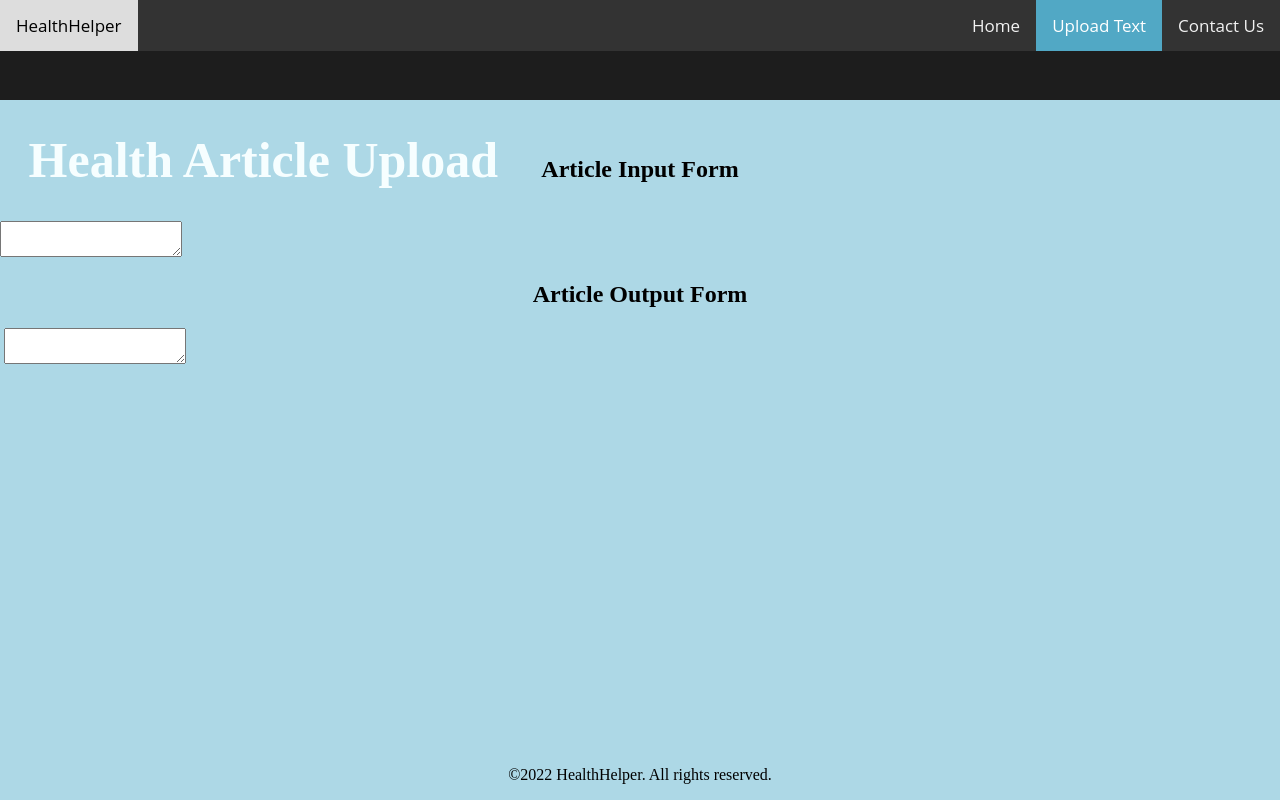
After one commit to abigailnacional/HealthHelper, a Flask app: page /upload in a window 1280 px wide. The commit adds this page. Run offline with Flask 2, Linux system fonts and the light colour scheme.

Commit message:
Moved, renamed, and edited html files in order to render them properly with Flask

```diff
--- a/app.py
+++ b/app.py
@@ -12,9 +12,19 @@ db = SQLAlchemy(app)
 sessionmaker = sqlalchemy.orm.sessionmaker(db.engine)
 
 @app.route("/")
-def index():
+def home():
      #request()
-     return render_template("index.html")
+     return render_template("home.html")
+
+@app.route("/upload")
+def upload():
+     #request()
+     return render_template("upload.html")
+
+@app.route("/contact_us")
+def contact_us():
+     #request()
+     return render_template("contact_us.html")
 
 #Make form for text intake
 
--- a/appmodels/templates/base.html
+++ b/appmodels/templates/base.html
@@ -1,9 +1,31 @@
 <!DOCTYPE html>
   <html lang="en">
-  <title>{% block title %}Site Title{% endblock %}</title>
-  <link rel="stylesheet" href="{{ url_for('static', filename='style.css') }}">
+  <title>{% block title %}HealthHelper{% endblock %}</title>
   <head>
     <style>
+      .topnav {
+        overflow: hidden;
+        background-color: #333;
+      }
+
+      .topnav a {
+        float: left;
+        color: #f2f2f2;
+        text-align: center;
+        padding: 14px 16px;
+        text-decoration: none;
+        font-size: 17px;
+      }
+
+      .topnav a:hover {
+        background-color: #ddd;
+        color: black;
+      }
+
+      .topnav a.active {
+        background-color: #51a8c5;
+        color: white;
+      }
     </style>
   </head>
   <body>
--- /dev/null
+++ b/appmodels/templates/upload.html
@@ -0,0 +1,47 @@
+{% extends "base.html" %}
+
+{% block content %}
+<head>
+    <meta charset="UTF-8">
+    <meta http-equiv="X-UA-Compatible" content="IE=edge">
+    <meta name="viewport" content="width=device-width, initial-scale=1.0">
+    <link rel="stylesheet" href="upload.css">
+    <style>
+    </style>
+</head>
+<body style="background-color: #ADD8E6;">
+  <header>
+    <div class="topnav">
+      <a href="{{ url_for('home') }}">HealthHelper</a>
+      <div style="float:right;">
+        <a href="{{ url_for('home') }}">Home</a>
+        <a class="active" href="{{ url_for('upload') }}">Upload Text</a>
+        <a href="{{ url_for('contact_us') }}">Contact Us</a>
+      </div>
+    </div>
+  </header>
+  <br>
+  <h1>Health Article Upload</h1>
+    <span style="display:inline-block; width: 3;"></span>
+      <div class="fields">
+        <h2><label>Article Input Form</label></h2>
+      </div>
+    <span style="display:inline-block; width: 6;"></span>
+    <div class="fields">
+            <textarea class="input-text"></textarea>
+    </div>
+    <div class="fields">
+      <h2><label>Article Output Form</label></h2>
+       </div>
+    <span style="display:inline-block; width: 6;"></span>
+    <textarea class="input-text"></textarea>
+  </div>
+<script>
+
+</script>
+<div style="position: relative">
+  <p style="position: fixed; bottom: 0; width:100%; text-align: center"> ©2022 HealthHelper. All rights reserved.
+  </p>
+</div>
+  </body>
+{% endblock %}
```
Also changed, not shown: Contact_Us.html (deleted, +0 -61 lines), Home.html (deleted, +0 -49 lines), appmodels/templates/contact_us.html (added, +65 -0 lines), appmodels/templates/home.html (added, +48 -0 lines), appmodels/templates/index.html (deleted, +0 -12 lines), upload.html (deleted, +0 -56 lines), appmodels/static/styles/home.css (renamed from styles.css), appmodels/static/styles/upload.css (renamed from style.css), 6 other files.
